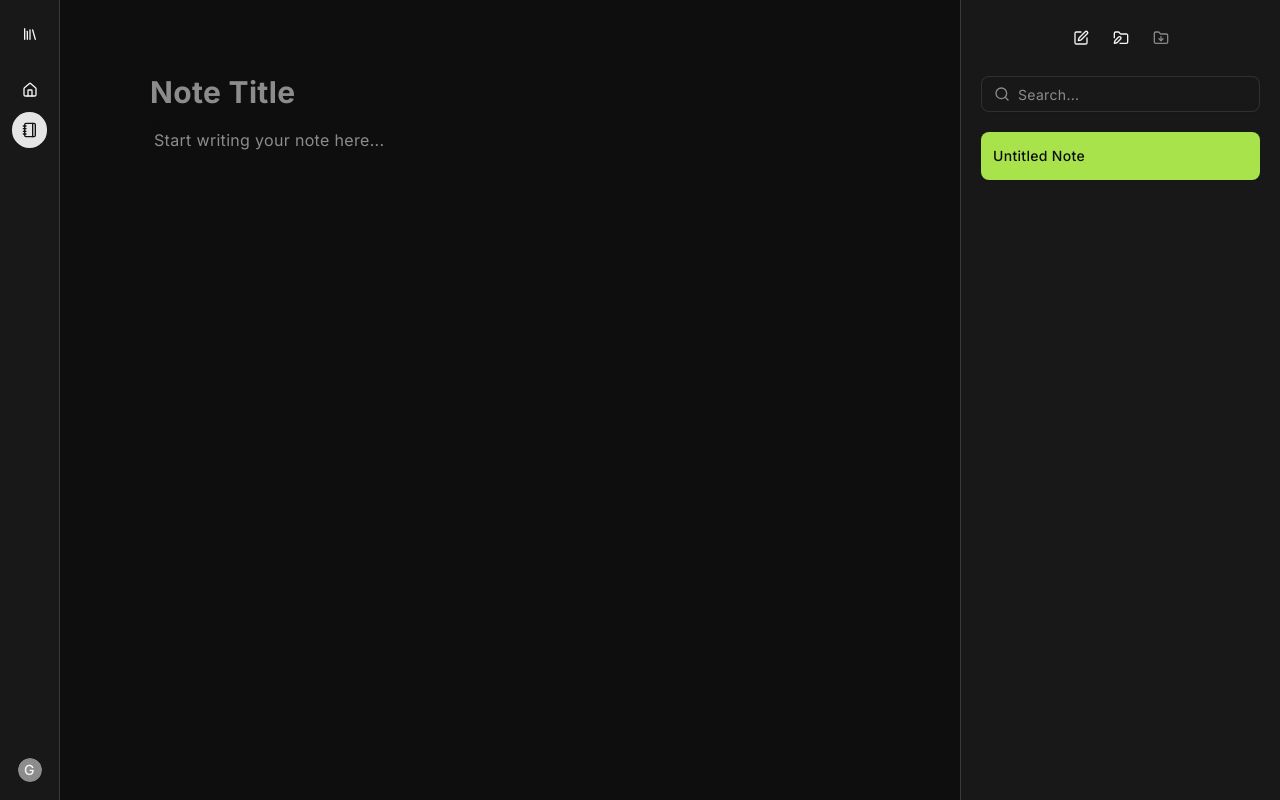
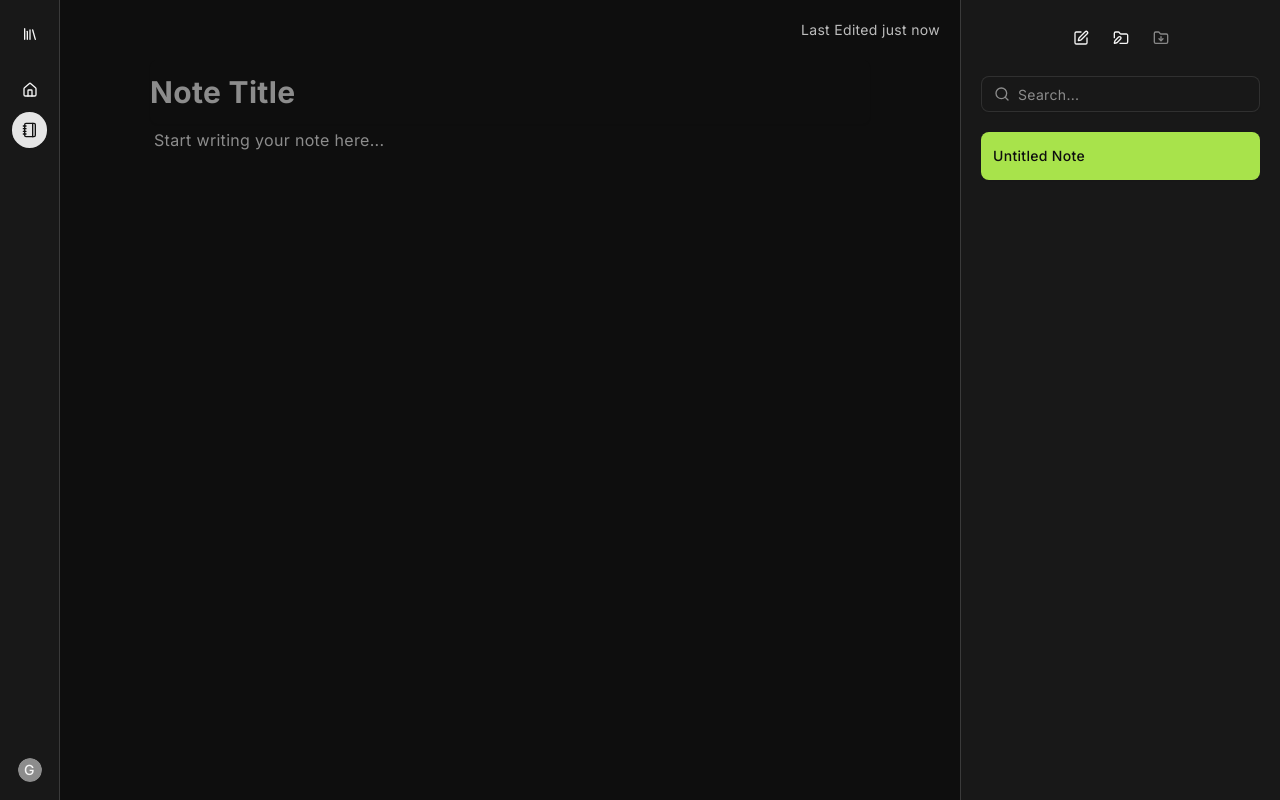
Before and after one commit to Pandalfer/Studanova, a Next.js app: page /demo/notes in a window 1280 px wide. Both pictures are taken after typing "Sample" into the empty fields and a click on the button "Create your first note". Built offline with nearby package versions, Linux system fonts and the light colour scheme.

Commit message:
Final commit before flashcards | fixed the last edited not showing for folder notes

```diff
--- a/src/app/(demo)/demo/notes/page.tsx
+++ b/src/app/(demo)/demo/notes/page.tsx
@@ -4,6 +4,7 @@ import NotesEmptyState from "@/components/Notes/empty-state";
 import { NotesSidebar } from "@/components/Notes/Sidebar/notes-sidebar";
 import NotesEditor from "@/components/Notes/notes-editor";
 import { useDemoNotes } from "@/hooks/use-demo-notes";
+import { formatRelativeDate } from "@/lib/notes/note-storage";
 
 export default function DemoNotesPage() {
   const {
@@ -51,13 +52,22 @@ export default function DemoNotesPage() {
       />
       <div className="flex-1 h-screen">
         {activeNote ? (
+          <div className="relative h-full flex-1">
+            <div className="absolute top-5 right-5 text-sm text-muted-foreground z-10">
+              {activeNote?.lastEdited
+                ? "Last Edited " + formatRelativeDate(activeNote.lastEdited)
+                : ""}
+            </div>
+
             <NotesEditor
               note={activeNote}
               title={title}
               setTitle={setTitle}
               editorRef={editorRef}
               onDirtyChange={setIsDirty}
+              loading={false}
             />
+          </div>
         ) : (
           <NotesEmptyState message="Select or create a note to get started" />
         )}
--- a/src/app/api/folders/load-folders/route.ts
+++ b/src/app/api/folders/load-folders/route.ts
@@ -59,6 +59,7 @@ export async function POST(req: NextRequest) {
           title: n.title,
           content: n.content,
           folderId: n.folderId || undefined,
+          lastEdited: n.lastEdited,
         })),
         folders: [], // children will be filled later
         parentId: f.parentId || undefined,
--- a/src/app/api/user/sign-up/route.ts
+++ b/src/app/api/user/sign-up/route.ts
@@ -7,7 +7,7 @@ import { v4 as uuidv4 } from "uuid";
 async function createFolders(
   folders: Folder[],
   studentId: string,
-  parentId?: string
+  parentId?: string,
 ) {
   for (const folder of folders) {
     const createdFolder = await prisma.folder.create({
@@ -52,7 +52,7 @@ export async function POST(req: NextRequest) {
     if (existingUser) {
       return NextResponse.json(
         { error: "Username already exists" },
-        { status: 409 }
+        { status: 409 },
       );
     }
 
@@ -91,7 +91,7 @@ export async function POST(req: NextRequest) {
     console.error(err);
     return NextResponse.json(
       { error: "Failed to create user" },
-      { status: 500 }
+      { status: 500 },
     );
   }
 }
--- a/src/components/Notes/notes-editor.tsx
+++ b/src/components/Notes/notes-editor.tsx
@@ -100,13 +100,11 @@ export default function NotesEditor({
     return (
       <div className="w-190 mx-auto flex flex-col h-full pt-15">
         <Skeleton className="h-16 w-full mb-3 rounded-md bg-popover" />
-        <ScrollArea className="flex-1 w-full">
-          <div className="flex flex-col gap-2 p-2">
-            {Array.from({ length: 8 }).map((_, i) => (
-              <Skeleton key={i} className="h-6 w-full rounded-md bg-popover" />
-            ))}
-          </div>
-        </ScrollArea>
+        <div className="flex flex-col gap-2 p-2">
+          {Array.from({ length: 8 }).map((_, i) => (
+            <Skeleton key={i} className="h-6 w-full rounded-md bg-popover" />
+          ))}
+        </div>
       </div>
     );
   }
@@ -127,7 +125,7 @@ export default function NotesEditor({
         placeholder="Note Title"
         className="h-16 !text-3xl p-5 font-bold border-none px-0 focus-visible:ring-0"
       />
-      <div className="relative w-full h-full flex-1 text-toolbar-white">
+      <div className="relative w-full flex-1 text-toolbar-white">
         {isEmptyContent(content) && (
           <div className="absolute top-1 left-1 pointer-events-none text-muted">
             {placeholder}
@@ -138,7 +136,7 @@ export default function NotesEditor({
           contentEditable
           suppressContentEditableWarning
           onInput={handleInput}
-          className="editor-content cursor-text w-full h-full outline-none break-words break-all whitespace-pre-wrap p-1 [overflow-wrap:anywhere] overflow-x-hidden"
+          className="editor-content cursor-text w-full outline-none break-words break-all whitespace-pre-wrap p-1 [overflow-wrap:anywhere]"
           style={{
             wordBreak: "break-word",
           }}
```
Lines whose indentation alone changed are shown as unchanged.
